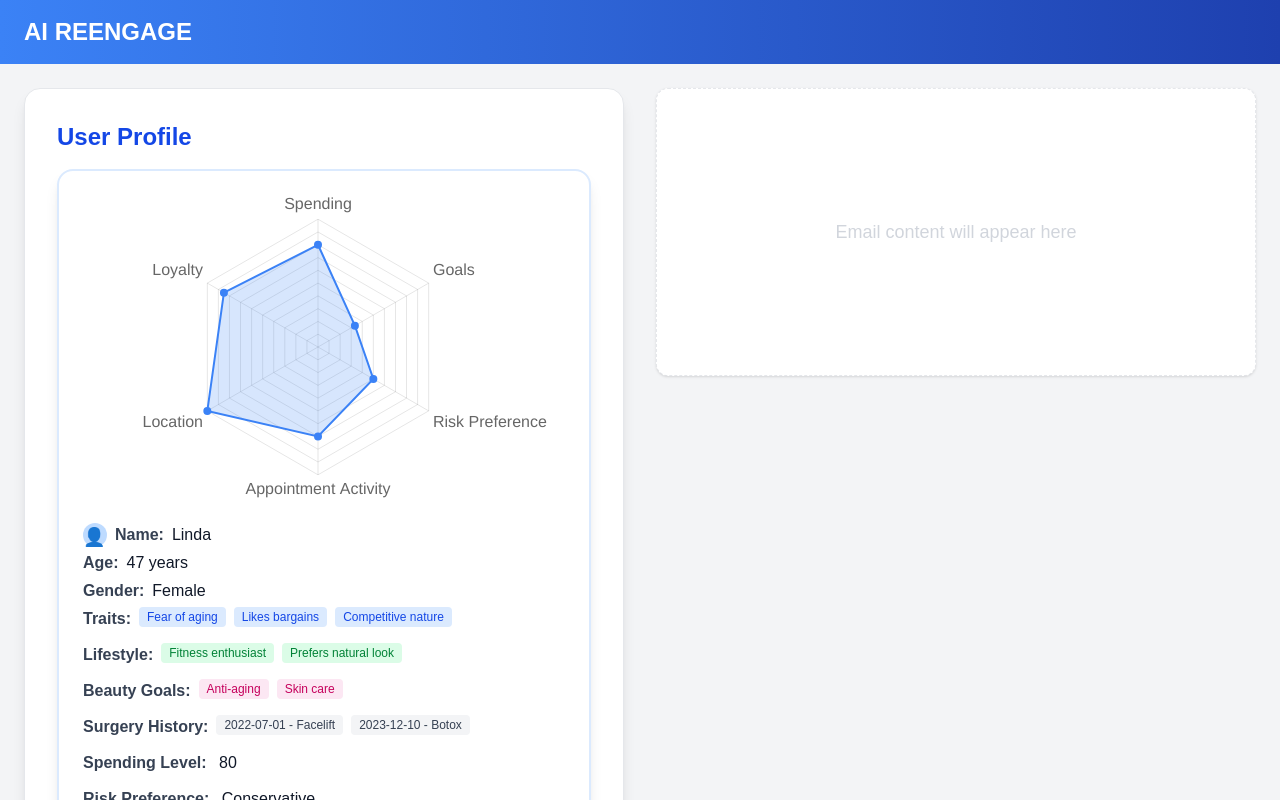
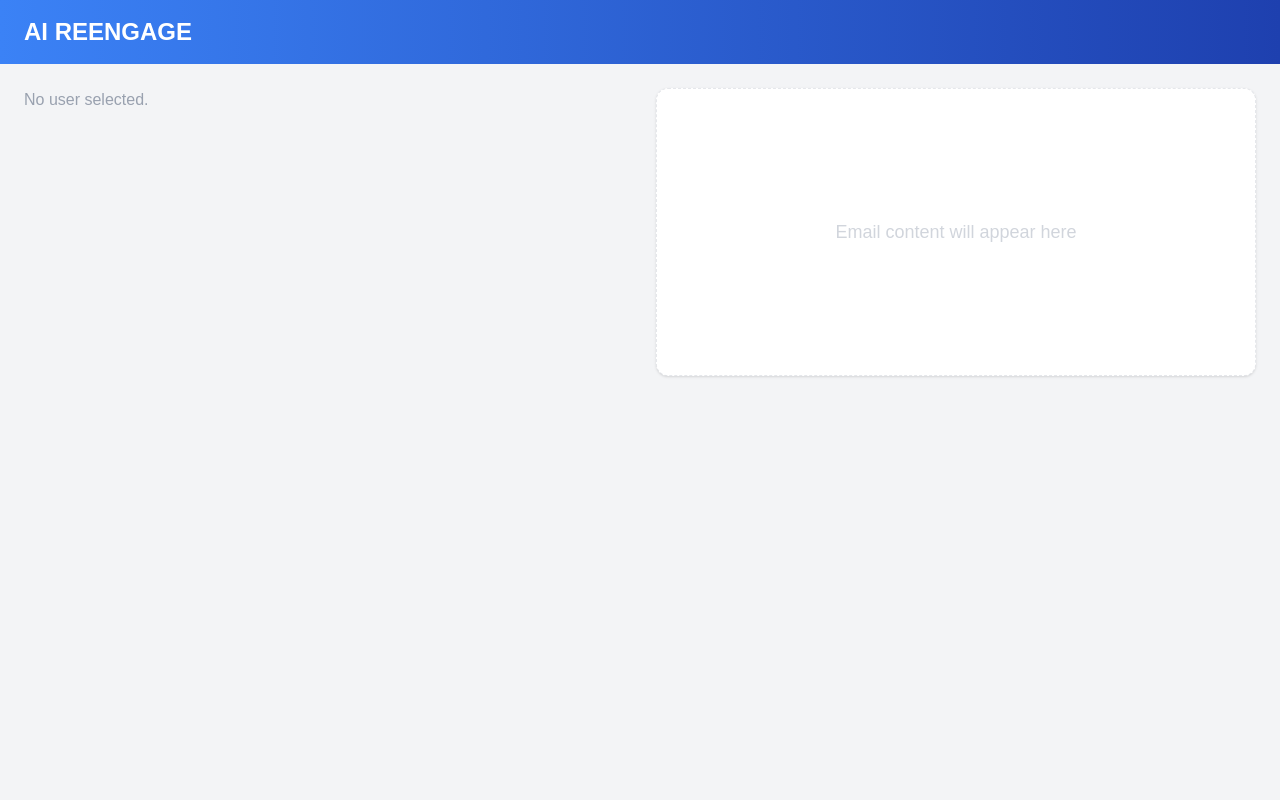
Before and after one commit to xbfighting/ai-reengage-demo, a Next.js app: page / in a window 1280 px wide. Shown: the top 800 px of the page. Built offline with nearby package versions, Linux system fonts and the light colour scheme.

Commit message:
Update UserProfileSelector to conditionally display user information; handle case when no user is selected

```diff
--- a/src/app/page.tsx
+++ b/src/app/page.tsx
@@ -53,7 +53,11 @@ export default function Home() {
       <div className="flex flex-col md:flex-row gap-8 max-w-7xl mx-auto">
         {/* Left: User Information */}
         <div className="md:w-1/2 w-full">
-          <UserProfileSelector onGenerate={handleGenerate} />
+          {userParam ? (
+            <UserProfileSelector username={userParam} />
+          ) : (
+            <div className="text-gray-400">No user selected.</div>
+          )}
         </div>
         {/* Right: Prompt + Email in a vertical structure */}
         <div className="md:w-1/2 w-full flex flex-col gap-6 justify-start">
--- a/src/components/UserProfileCard.tsx
+++ b/src/components/UserProfileCard.tsx
@@ -1,4 +1,3 @@
-import { useState } from 'react'
 import { UserProfile } from '@/lib/types'
 import userProfiles from '@/lib/userProfiles.json'
 import { Radar } from 'react-chartjs-2'
@@ -14,16 +13,13 @@ import {
 
 ChartJS.register(RadialLinearScale, PointElement, LineElement, Filler, Tooltip, Legend)
 
-const templates: { label: string; profile: UserProfile }[] = userProfiles as never
-
-export default function UserProfileSelectorWithAction({
-  onGenerate,
-}: {
-  onGenerate: (profile: UserProfile, scene: string) => void
-}) {
-  const [selectedProfileIdx, setSelectedProfileIdx] = useState(0)
-  const [scene, setScene] = useState<'Repurchase Reminder' | 'New Product Recommendation' | 'Holiday Greeting'>('Repurchase Reminder')
-  const profile = templates[selectedProfileIdx].profile
+export default function UserProfileCard({ username }: { username: string }) {
+  // userProfiles is an array of { label, profile }, so we need to search in .profile
+  const userObj = (userProfiles as { label: string; profile: UserProfile }[]).find(u => u.profile.name === username)
+  const profile = userObj?.profile
+  if (!profile) {
+    return <div className="text-red-500">User profile not found.</div>
+  }
 
   // Radar chart for 6 selected dimensions
   const radarLabels = [
@@ -95,10 +91,10 @@ export default function UserProfileSelectorWithAction({
               <div className="flex items-center mb-1">
                 <span className="font-semibold text-gray-700">Gender:</span> <span className="ml-2 text-gray-900">{profile.gender}</span>
               </div>
-              <div className="flex flex-wrap items-center"><span className="font-semibold text-gray-700 mr-2">Traits:</span> {profile.traits.map((t, i) => <span key={i} className="bg-blue-100 text-blue-700 px-2 py-0.5 rounded text-xs font-medium mr-2 mb-1">{t}</span>)}</div>
-              <div className="flex flex-wrap items-center"><span className="font-semibold text-gray-700 mr-2">Lifestyle:</span> {profile.lifestyle?.map((l, i) => <span key={i} className="bg-green-100 text-green-700 px-2 py-0.5 rounded text-xs font-medium mr-2 mb-1">{l}</span>)}</div>
-              <div className="flex flex-wrap items-center"><span className="font-semibold text-gray-700 mr-2">Beauty Goals:</span> {profile.beautyGoals?.map((g, i) => <span key={i} className="bg-pink-100 text-pink-700 px-2 py-0.5 rounded text-xs font-medium mr-2 mb-1">{g}</span>)}</div>
-              <div className="flex flex-wrap items-center"><span className="font-semibold text-gray-700 mr-2">Surgery History:</span> {profile.surgery_history.map((s, i) => <span key={i} className="inline-block bg-gray-100 text-gray-700 px-2 py-0.5 rounded text-xs font-medium mr-2 mb-1">{s.date} - {s.type}</span>)}</div>
+              <div className="flex flex-wrap items-center"><span className="font-semibold text-gray-700 mr-2">Traits:</span> {profile.traits.map((t: string, i: number) => <span key={i} className="bg-blue-100 text-blue-700 px-2 py-0.5 rounded text-xs font-medium mr-2 mb-1">{t}</span>)}</div>
+              <div className="flex flex-wrap items-center"><span className="font-semibold text-gray-700 mr-2">Lifestyle:</span> {profile.lifestyle?.map((l: string, i: number) => <span key={i} className="bg-green-100 text-green-700 px-2 py-0.5 rounded text-xs font-medium mr-2 mb-1">{l}</span>)}</div>
+              <div className="flex flex-wrap items-center"><span className="font-semibold text-gray-700 mr-2">Beauty Goals:</span> {profile.beautyGoals?.map((g: string, i: number) => <span key={i} className="bg-pink-100 text-pink-700 px-2 py-0.5 rounded text-xs font-medium mr-2 mb-1">{g}</span>)}</div>
+              <div className="flex flex-wrap items-center"><span className="font-semibold text-gray-700 mr-2">Surgery History:</span> {profile.surgery_history.map((s: { date: string; type: string }, i: number) => <span key={i} className="inline-block bg-gray-100 text-gray-700 px-2 py-0.5 rounded text-xs font-medium mr-2 mb-1">{s.date} - {s.type}</span>)}</div>
               <div><span className="font-semibold text-gray-700">Spending Level:</span> <span className="ml-2 text-gray-900">{profile.spendingLevel ?? 'N/A'}</span></div>
               <div><span className="font-semibold text-gray-700">Risk Preference:</span> <span className="ml-2 text-gray-900">{profile.riskPreference ?? 'N/A'}</span></div>
               <div><span className="font-semibold text-gray-700">Appointment Activity:</span> <span className="ml-2 text-gray-900">{profile.appointmentActivity ?? 'N/A'}</span></div>
```
